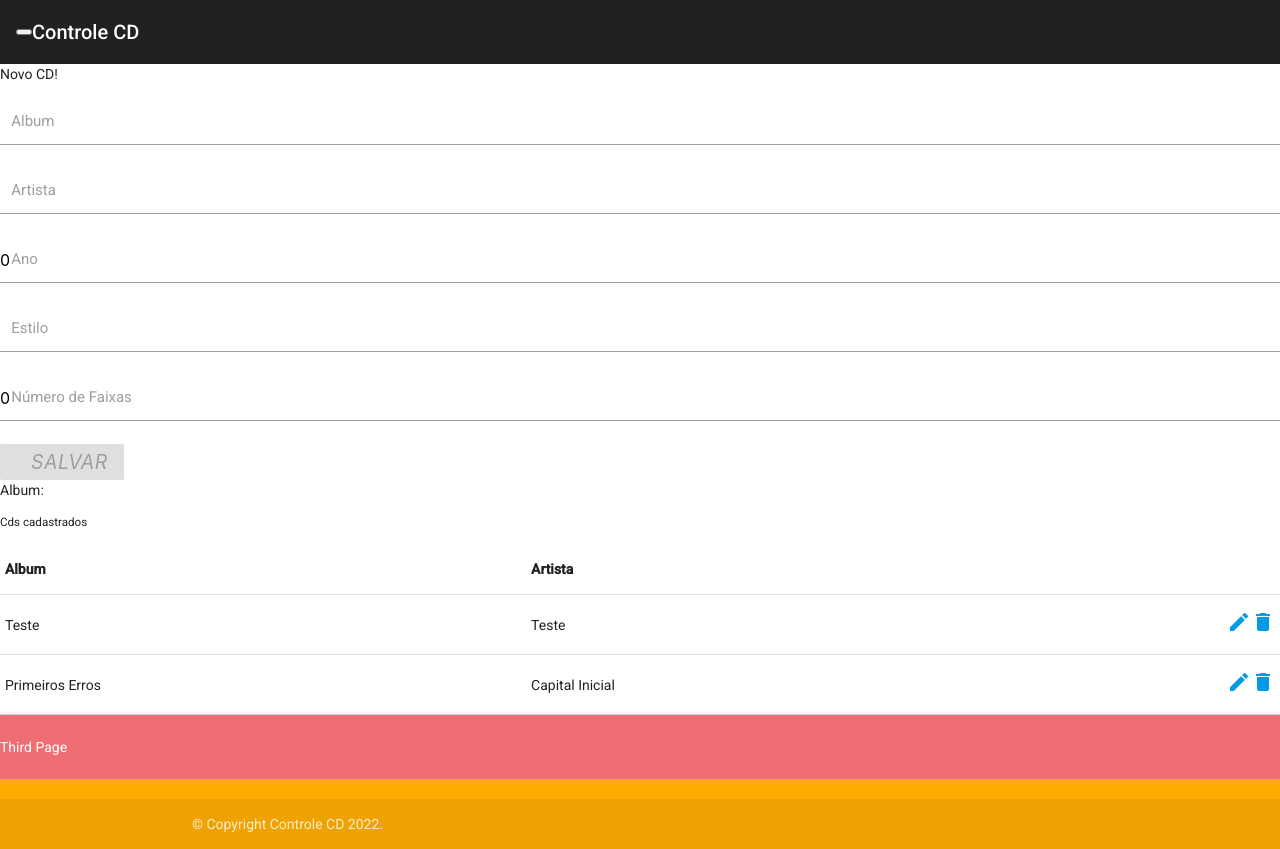
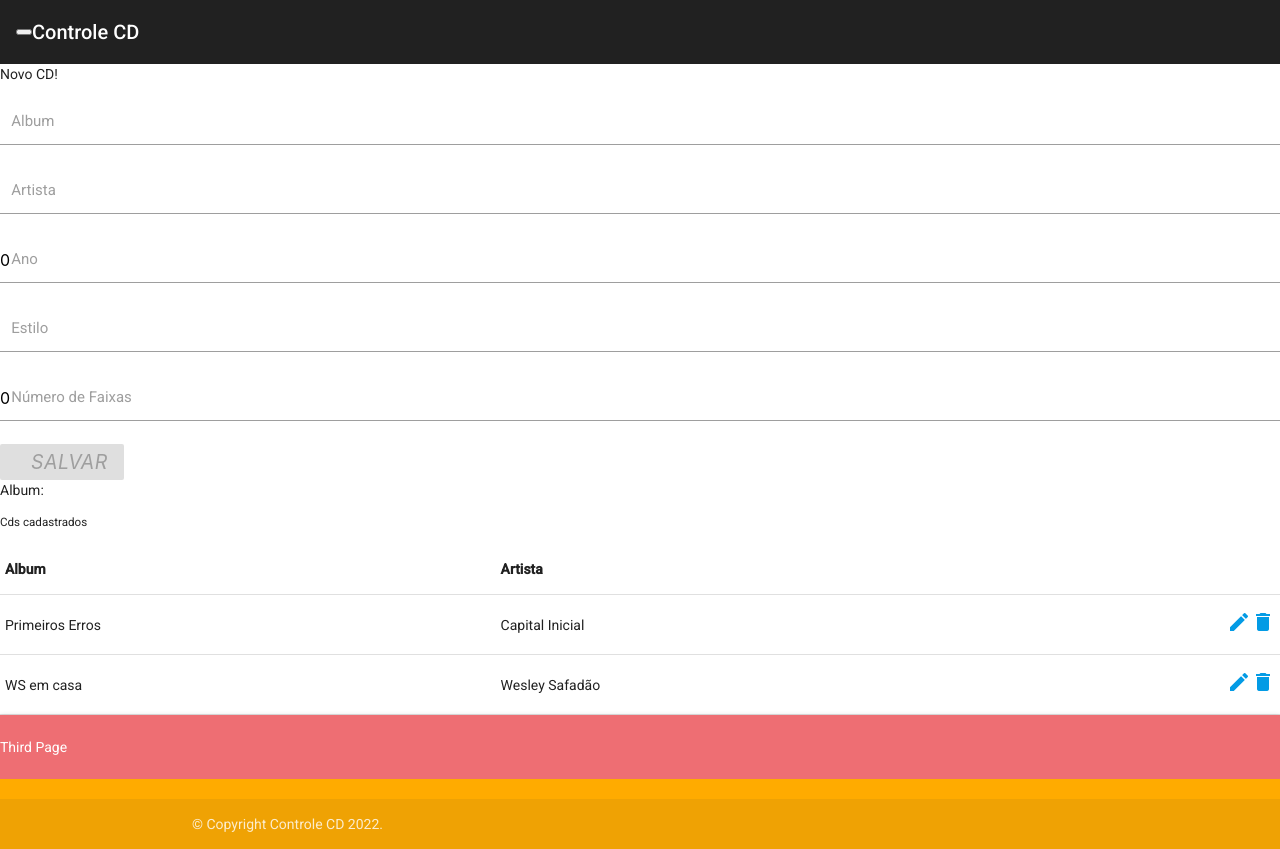
Before and after one commit to felipefranciscorosa/controle-cd, an Angular app in the folder controle-cd/: page /first in a window 1280 px wide. Built offline with nearby package versions, Linux system fonts and the light colour scheme; data requests are answered from the project's data file.

Commit message:
feat: Pipes and Observables

```diff
--- a/controle-cd/db.json
+++ b/controle-cd/db.json
@@ -1,13 +1,5 @@
 {
   "cds": [
-    {
-      "id": 1,
-      "album": "Teste",
-      "artista": "Teste",
-      "ano": 2022,
-      "estilo": "Teste",
-      "numFaixas": 17
-    },
     {
       "id": 7,
       "album": "Primeiros Erros",
@@ -15,6 +7,14 @@
       "ano": 1995,
       "estilo": "Rock",
       "numFaixas": 25
+    },
+    {
+      "id": 8,
+      "album": "WS em casa",
+      "artista": "Wesley Safadão",
+      "ano": 2019,
+      "estilo": "Forró",
+      "numFaixas": 15
     }
   ]
 }
--- a/controle-cd/projects/controle-cd-main/src/app/first/first-storage.service.ts
+++ b/controle-cd/projects/controle-cd-main/src/app/first/first-storage.service.ts
@@ -5,22 +5,20 @@ import { BehaviorSubject, Observable } from 'rxjs';
 import { Injectable } from '@angular/core';
 import { WebStorageUtil } from '../util/web-storage-util';
 import { Shared } from '../util/shared';
-import {CdPromisseService} from './../services/cd-promisse.service';
+import {CdObservableService} from './../services/cd-observable.service';
 
 @Injectable()
 export class CdStorageService {
   cds!: Cd[];
   private cdSource!: BehaviorSubject<number>;
-  constructor(private cdPromisseService: CdPromisseService) {
-    this.cdPromisseService.get().then((value) =>{this.cds =<Cd[]>value})
-                          .catch((e) => {this.cds = [] });
+  constructor(private cdObservableService: CdObservableService) {
+    this.cdObservableService.getAll().subscribe((value) =>{this.cds =<Cd[]>value});
 
   }
 
   save(cd: Cd) {
     this.cds.push(cd);
-    this.cdPromisseService.post(cd).then((value) =>{})
-    .catch((e) => {});
+    this.cdObservableService.post(cd).subscribe((value) =>{});
   }
 
   update(cd: Cd) {
@@ -28,14 +26,12 @@ export class CdStorageService {
       return c.id?.valueOf() != cd.id?.valueOf();
     });
     this.cds.push(cd);
-    this.cdPromisseService.put(cd).then((value) =>{})
-    .catch((e) => {});
+    this.cdObservableService.put(cd).subscribe((value) =>{});
   }
 
   delete(cd: Cd): boolean {
     this.cds = this.cds.filter((c) => {return c.id?.valueOf() != cd.id?.valueOf();});
-    this.cdPromisseService.delete(cd).then((value) =>{})
-                                     .catch((e) => {});
+    this.cdObservableService.delete(cd).subscribe((value) =>{});
     return true;
   }
 
@@ -56,7 +52,8 @@ export class CdStorageService {
     //                                    return this.cds;
     //                                    })
     //                      ;
-    this.cds =  <Cd[]> await this.cdPromisseService.get();
+    //await
+    this.cdObservableService.getAll().subscribe((value) =>{this.cds =<Cd[]>value});;
     return this.cds;
   }
 
--- a/controle-cd/projects/controle-cd-main/src/app/first/first.component.html
+++ b/controle-cd/projects/controle-cd-main/src/app/first/first.component.html
@@ -99,7 +99,7 @@
           <i class="material icons right">Salvar</i>
         </button>
 </form>
-<p>Album: {{this.cd.album}}</p>
+<p>Album: {{this.cd.album|uppercase}}</p>
 <h5>Cds cadastrados</h5>
 <!-- Tabela de Cds -->
 <table class="highlight" *ngIf="getCds() && getCds()!.length > 0">
--- /dev/null
+++ b/controle-cd/projects/controle-cd-main/src/app/services/cd-observable.service.ts
@@ -0,0 +1,31 @@
+import { Observable } from 'rxjs';
+import { HttpClient, HttpHeaders } from '@angular/common/http';
+import { Injectable } from '@angular/core';
+import { Cd } from '../model/cd';
+
+@Injectable({
+  providedIn: 'root'
+})
+export class CdObservableService {
+  URL = 'http://localhost:3000/cds';
+  httpOptions = {
+    headers: new HttpHeaders({ 'Content-Type': 'application/json' }),
+  };
+  constructor(private httpClient: HttpClient) { }
+  getAll(): Observable<Cd[]|undefined>{
+    return this.httpClient.get<Cd[]>(this.URL);
+  }
+  post(cd: Cd): Observable<Cd|undefined> {
+    return this.httpClient
+      .post<Cd>(this.URL, JSON.stringify(cd), this.httpOptions);
+  }
+  put(cd: Cd): Observable<Cd|undefined> {
+    return this.httpClient
+      .put<Cd>(`${this.URL}/${cd.id}`, JSON.stringify(cd), this.httpOptions);
+  }
+  delete(cd: Cd): Observable<Cd|undefined> {
+    return this.httpClient
+      .delete<Cd>(`${this.URL}/${cd.id}`, this.httpOptions);
+  }
+
+}
```
